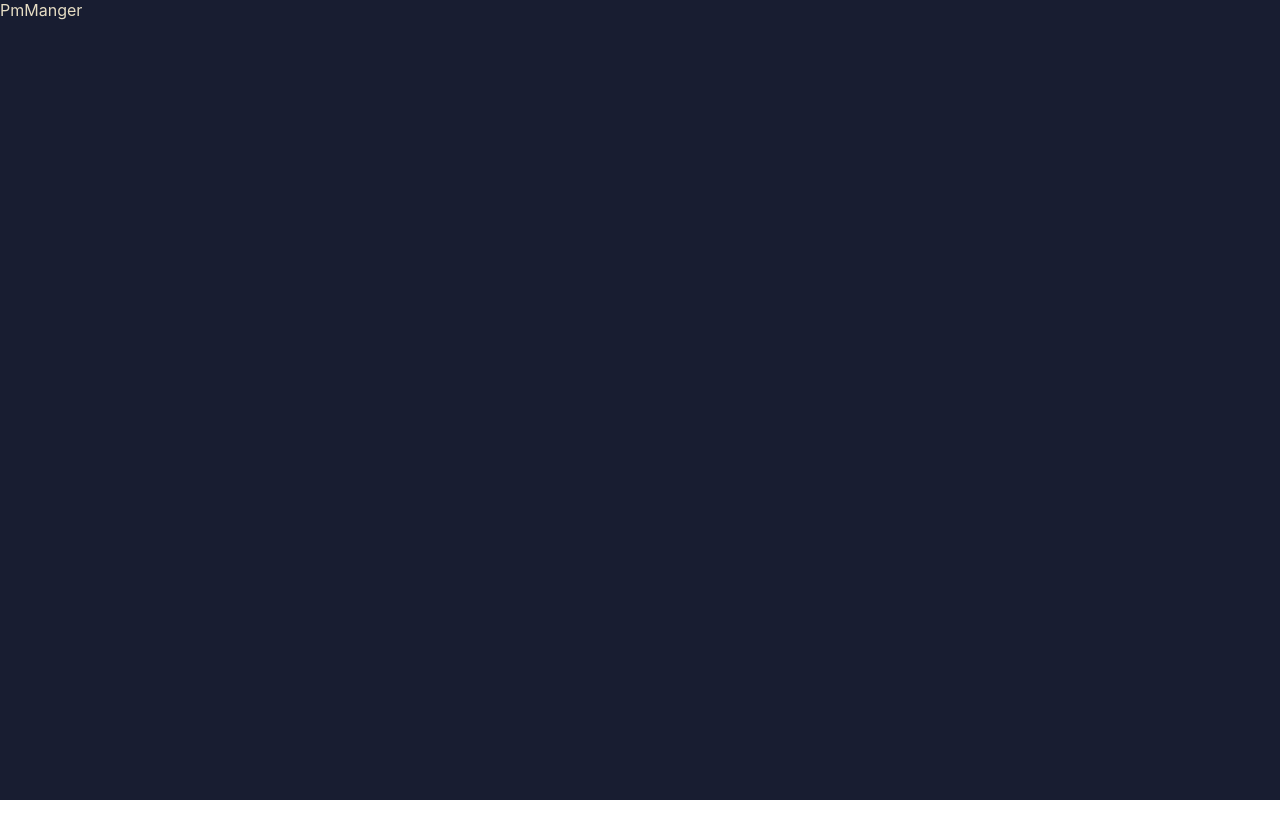
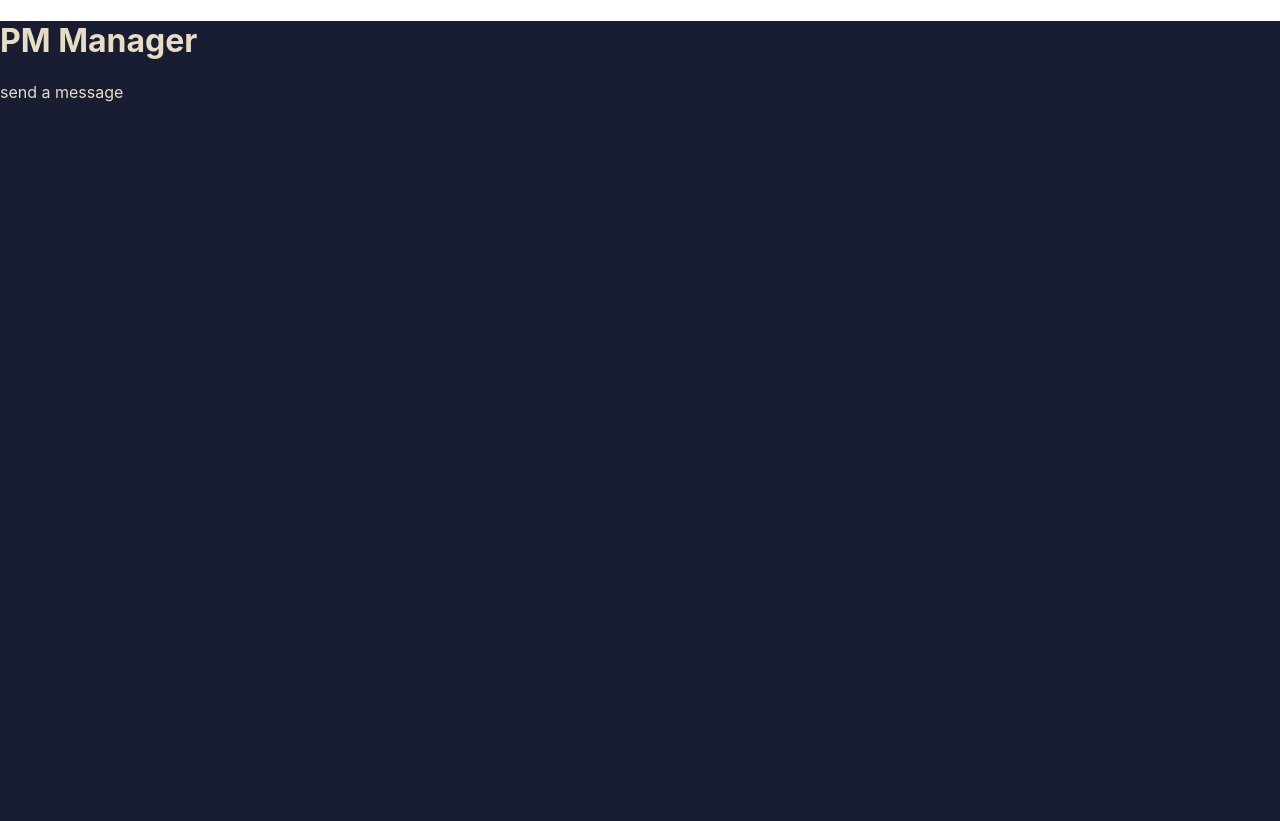
Before and after one commit to Shmuelmb/DivuApp-v.1, a React (Create React App) app in the folder client/: page /pmmanager in a window 1280 px wide. Before the commit the page ends 800 px from the top, so only its background shows below. Built offline with nearby package versions, Linux system fonts and the light colour scheme.

Commit message:
changing pm manager

```diff
--- a/client/src/components/HomePage/HomePageNavPages/PmManger/PmManger.js
+++ b/client/src/components/HomePage/HomePageNavPages/PmManger/PmManger.js
@@ -1,7 +1,12 @@
 import React from "react";
 
 const PmManger = () => {
-  return <div className="pm-manager">PmManger</div>;
+  return <div className="pm-manager">
+
+    <h1>PM Manager</h1>
+    <p>send a message</p>
+
+    </div>;
 };
 
 export default PmManger;
```
